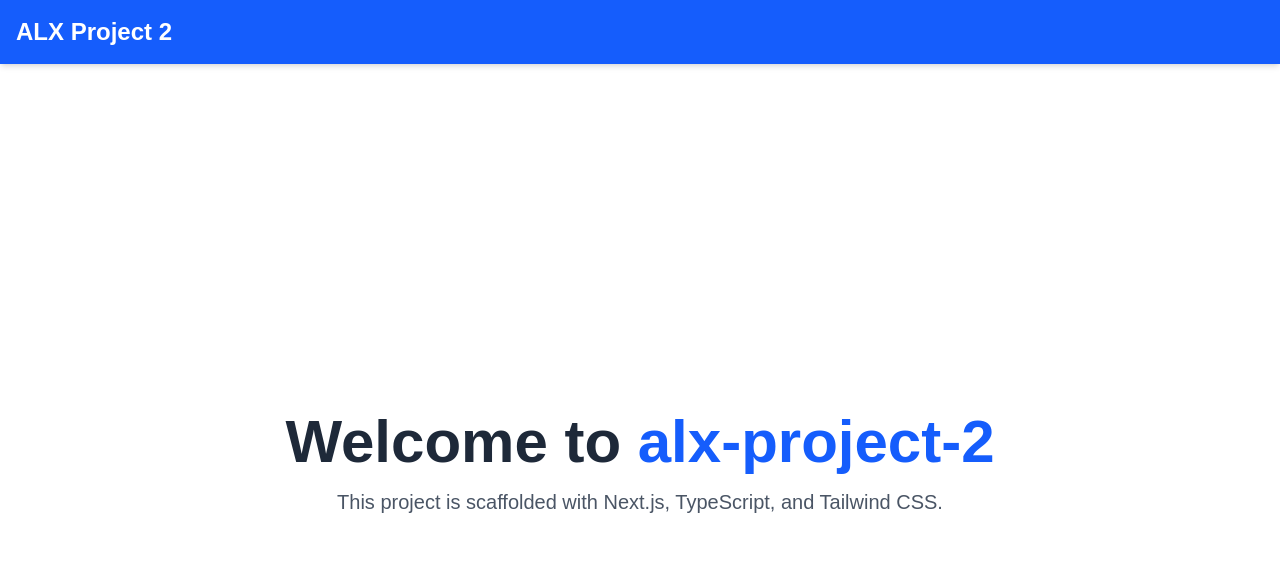
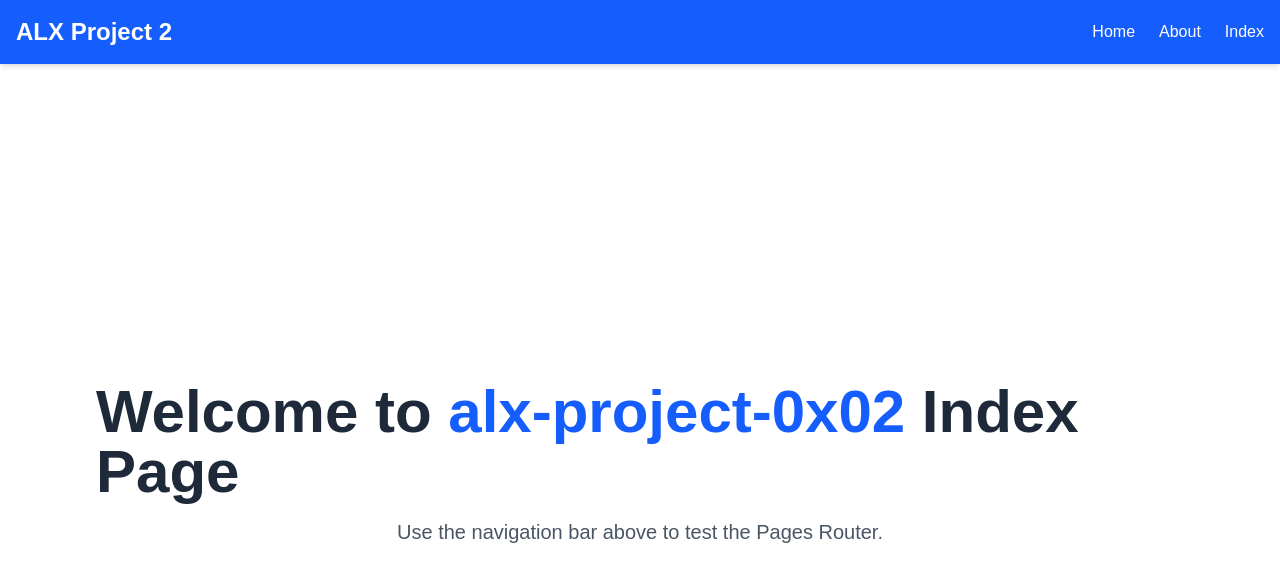
Before and after one commit to benjamin-o-ansah/alx-project-0x02-setup, a Next.js app in the folder alx-project-0x02/: page / in a window 1280 px wide. Shown: the top 582 px of the page. Built offline with nearby package versions, Linux system fonts and the light colour scheme.

Commit message:
added the home and about page to the project and ensured effective routing and navigation

```diff
--- a/alx-project-0x02/components/layout/Header.tsx
+++ b/alx-project-0x02/components/layout/Header.tsx
@@ -1,12 +1,42 @@
 // components/layout/Header.tsx
 
 import React from 'react';
+import Link from 'next/link'; // Import the Link component
 
 const Header: React.FC = () => {
   return (
     <header className="bg-blue-600 p-4 shadow-md">
-      <div className="container mx-auto">
-        <h1 className="text-2xl font-bold text-white">ALX Project 2</h1>
+      <div className="container mx-auto flex items-center justify-between">
+        <Link href="/">
+          <a className="text-2xl font-bold text-white hover:text-blue-200 transition duration-300">
+            ALX Project 2
+          </a>
+        </Link>
+        <nav>
+          <ul className="flex space-x-6">
+            <li>
+              <Link href="/home" >
+                <a className="text-white hover:text-blue-200 transition duration-300 font-medium">
+                  Home
+                </a>
+              </Link>
+            </li>
+            <li>
+              <Link href="/about">
+                <a className="text-white hover:text-blue-200 transition duration-300 font-medium">
+                  About
+                </a>
+              </Link>
+            </li>
+            <li>
+              <Link href="/">
+                <a className="text-white hover:text-blue-200 transition duration-300 font-medium">
+                  Index
+                </a>
+              </Link>
+            </li>
+          </ul>
+        </nav>
       </div>
     </header>
   );
--- /dev/null
+++ b/alx-project-0x02/pages/about.tsx
@@ -0,0 +1,22 @@
+// pages/about.tsx
+
+import React from 'react';
+import Head from 'next/head';
+
+const AboutPage: React.FC = () => {
+  return (
+    <>
+      <Head>
+        <title>About Us</title>
+      </Head>
+      <main className="p-10">
+        <h1 className="text-4xl font-bold text-indigo-600">About ALX Project 2</h1>
+        <p className="mt-4 text-gray-600">
+          This project demonstrates basic Next.js routing with the Pages Router, TypeScript, and Tailwind CSS.
+        </p>
+      </main>
+    </>
+  );
+};
+
+export default AboutPage;
--- /dev/null
+++ b/alx-project-0x02/pages/home.tsx
@@ -0,0 +1,20 @@
+// pages/home.tsx
+
+import React from 'react';
+import Head from 'next/head';
+
+const HomePage: React.FC = () => {
+  return (
+    <>
+      <Head>
+        <title>Home Page</title>
+      </Head>
+      <main className="p-10">
+        <h1 className="text-4xl font-bold text-green-600">Welcome Home!</h1>
+        <p className="mt-4 text-gray-600">This is the main application landing page.</p>
+      </main>
+    </>
+  );
+};
+
+export default HomePage;
--- a/alx-project-0x02/pages/index.tsx
+++ b/alx-project-0x02/pages/index.tsx
@@ -8,30 +8,32 @@ const Home: React.FC<WelcomeProps> = ({ appName }) => {
   return (
     <>
       <Head>
-        <title>{appName} - Home</title>
+        <title>{appName} - Index</title>
         <meta name="description" content="Next.js project with TS and Tailwind" />
         <link rel="icon" href="/favicon.ico" />
       </Head>
 
+      {/* Header component is now included here */}
       <Header />
 
       <main className="flex min-h-screen flex-col items-center justify-center p-24">
         <h1 className="text-6xl font-extrabold text-gray-800 mb-4">
-          Welcome to <span className="text-blue-600">{appName}</span>
+          Welcome to <span className="text-blue-600">{appName}</span> Index Page
         </h1>
         <p className="text-xl text-gray-600">
-          This project is scaffolded with Next.js, TypeScript, and Tailwind CSS.
+          Use the navigation bar above to test the Pages Router.
         </p>
       </main>
     </>
   );
 };
 
-// Use getStaticProps to provide the required prop
+// ... (getStaticProps remains the same)
+
 export const getStaticProps = async () => {
   return {
     props: {
-      appName: 'alx-project-2',
+      appName: 'alx-project-0x02',
     },
   };
 };
```
